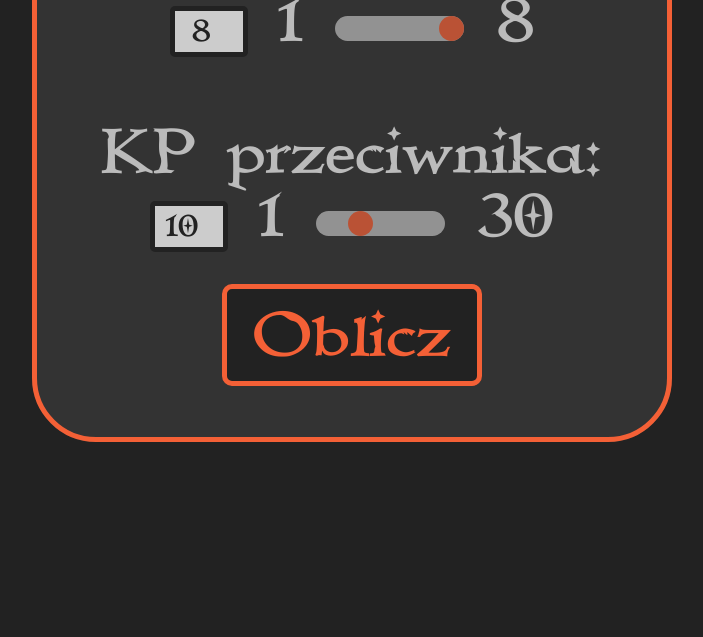
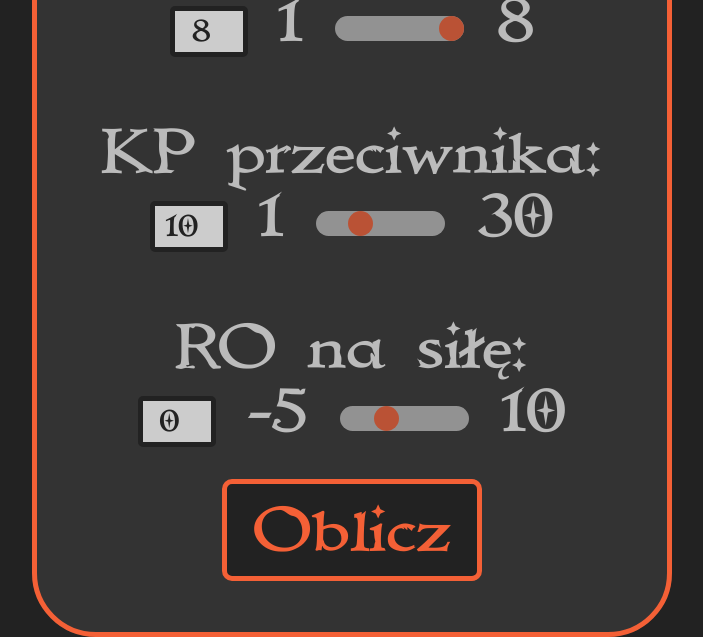
Before and after one commit to JKGplay/wilki, a plain HTML site: page index.html in a window 1280 px wide. Shown: the part 300-937 px from the top of the page, without its empty margins (288-991 px from the left). Before the commit the page ends 800 px from the top, so only its background shows below. Drawn offline with Linux system fonts and the light colour scheme.

Commit message:
Update index.html

```diff
--- a/index.html
+++ b/index.html
@@ -6,7 +6,7 @@
     <meta http-equiv="X-UA-Compatible" content="IE=edge">
     <meta name="viewport" content="width=device-width, initial-scale=1.0">
     <link rel="stylesheet" href="style.css" class="alternate" id="theme">
-    <title>Raptory</title>
+    <title>Wilki</title>
 </head>
 
 <body>
@@ -24,6 +24,10 @@
                 <label for="AC">KP przeciwnika: </label><br>
                 <input type="number" name="AC" id="AC" placeholder="Wpisz KP przeciwnika" value="10">
                 1&nbsp;<input class="inputRangeAC slider" type="range" min="1" max="30" value="10">&nbsp;30
+		<br><br>
+                <label for="RO">RO na siłę: </label><br>
+                <input type="number" name="RO" id="RO" placeholder="Wpisz RO przeciwnika" value="0">
+                -5&nbsp;<input class="inputRangeRO slider" type="range" min="-5" max="10" value="0">&nbsp;10
                 <br>
                 <input type="button" value="Oblicz" name="btn" id="btn">
             </form>
```
